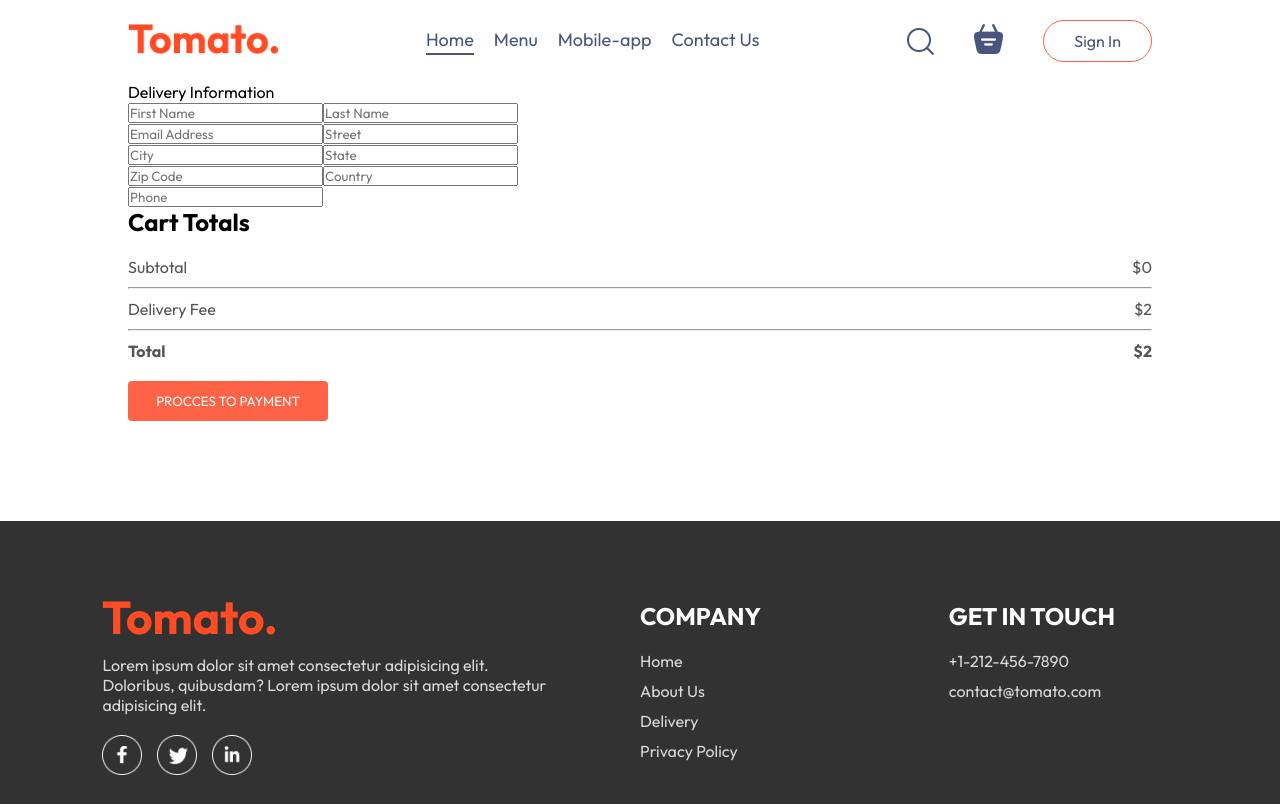
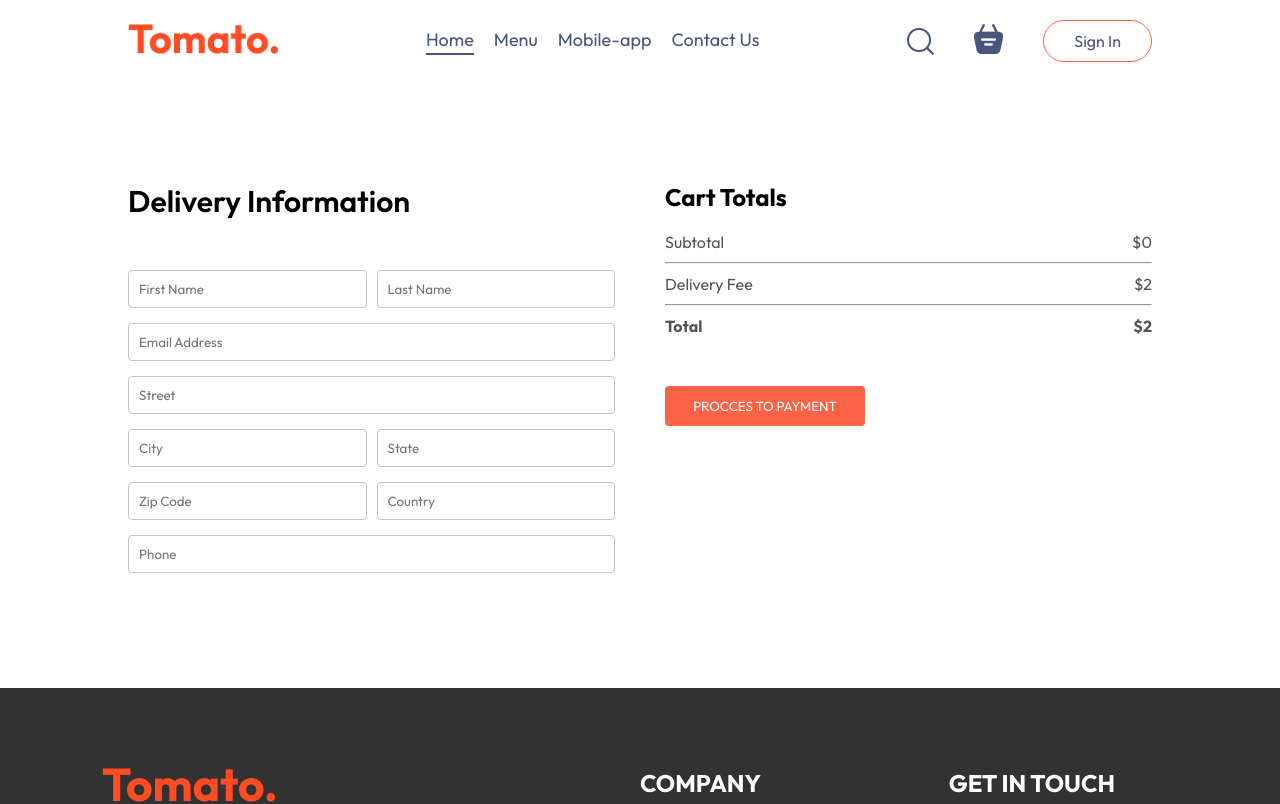
Before and after one commit to wlaurentec/food-delivery-gs, a React (Vite) app in the folder fronted/: page /order in a window 1280 px wide. Shown: the top 804 px of the page. Built offline with nearby package versions, Linux system fonts and the light colour scheme.

Commit message:
add PlaceOrder component

```diff
--- a/fronted/src/pages/PlaceOrder/PlaceOrder.css
+++ b/fronted/src/pages/PlaceOrder/PlaceOrder.css
@@ -0,0 +1,41 @@
+.place-order{
+  display: flex;
+  align-items: start;
+  justify-content: space-between;
+  margin-top: 100px;
+  gap: 50px;
+}
+
+.place-order-left{
+  width: 100%;
+  max-width: max(30%,500px);
+}
+
+.place-order-left .title{
+  font-size: 30px;
+  font-weight: 600;
+  margin-bottom: 50px;
+}
+
+.place-order-left input{
+  margin-bottom: 15px;
+  width: 100%;
+  padding: 10px;
+  border: 1px solid #c5c5c5;
+  border-radius: 4px;
+  outline-color: tomato;
+}
+
+.place-order-left .multi-fields{
+  display: flex;
+  gap: 10px;
+}
+
+.place-order-right{
+  width: 100%;
+  max-width: max(40%,500px);
+}
+
+.place-order .cart-total button{
+  margin-top: 30px;
+}
```
